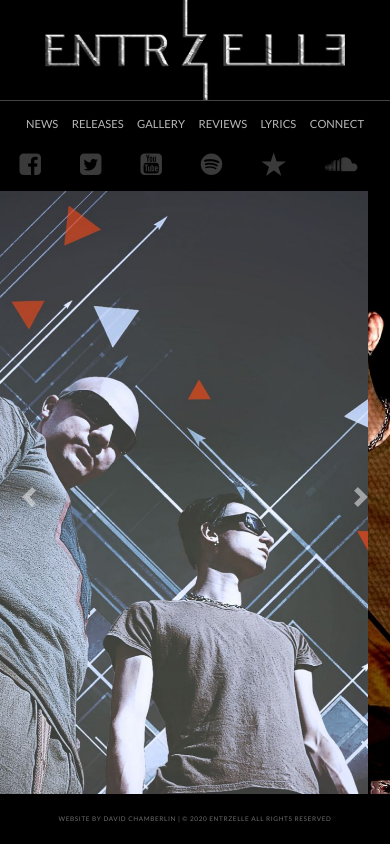
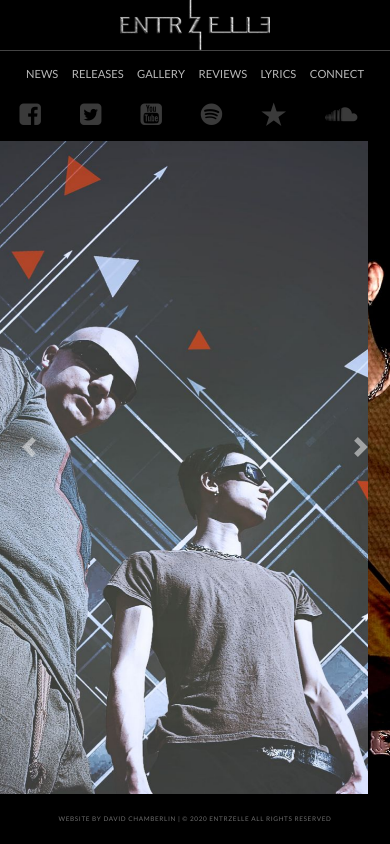
Before and after one commit to soniclouds/entrzelle.com, a React (Create React App) app: page / in a window 390 px wide. Built offline with nearby package versions, Linux system fonts and the light colour scheme; what strapi-sdk-javascript would draw is missing.

Commit message:
adjusted header + header logo RWD

```diff
--- a/src/assets/css/header.scss
+++ b/src/assets/css/header.scss
@@ -28,7 +28,7 @@ div.header {
     // width: 100vw;
     // position: fixed;
 	z-index: -10;
-	background-size: 300px 100px;
+	// background-size: 300px 100px;
 	// background-size: cover;
 }
 
@@ -86,6 +86,38 @@ nav#main-nav.desktop {
 
 }
 
+@media screen and (max-width: 823px) { // Pixel 2 XL
+
+	.header {
+
+		height: 86px !important;
+
+		.header-logo {
+			transform: scale(0.7);
+			margin-top: -15px;
+
+		}
+
+	}
+
+}
+
+@media screen and (max-width: 667px) { // iPhone 6/7/8
+
+	.header {
+
+		height: 75px !important;
+
+		.header-logo {
+			transform: scale(0.5);
+			margin-top: -25px;
+
+		}
+
+	}
+
+}
+
 
 @media screen and (max-width: 645px) {
 	nav#main-nav.desktop {
```
